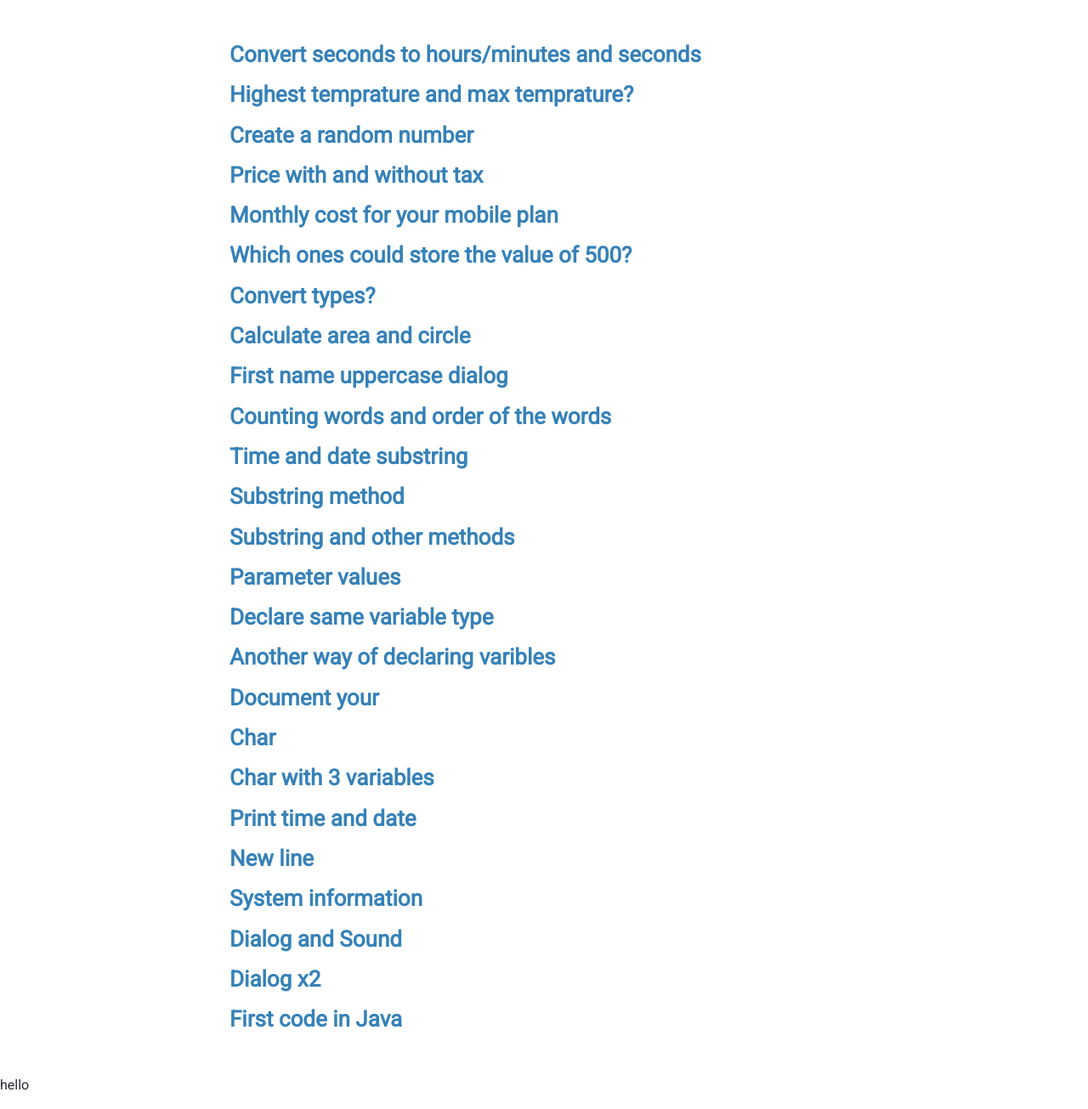
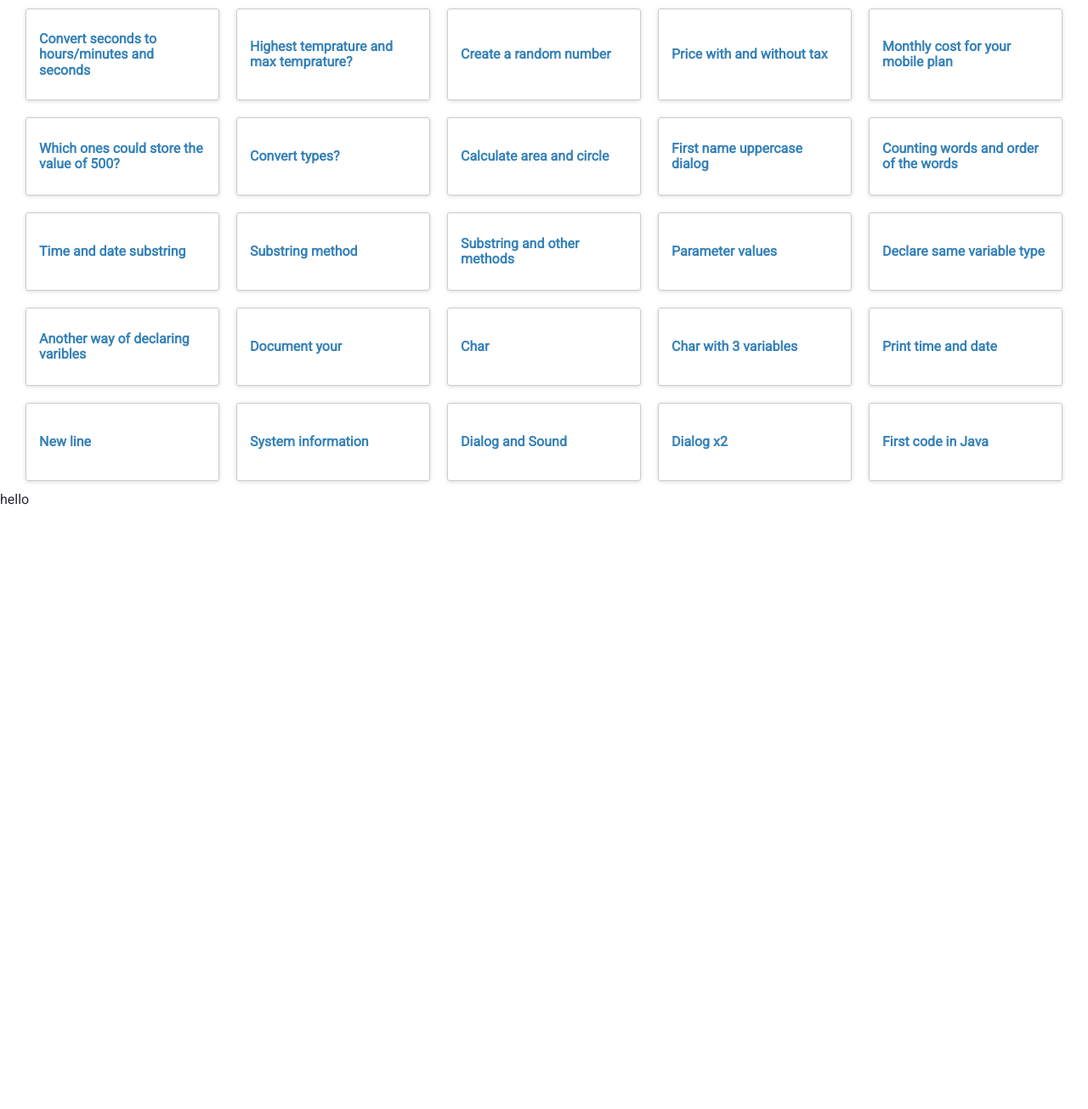
Before and after one commit to scarsam/blog, a Jekyll site: the page built from index.html, in a window 1280 px wide. Shown: the whole page at 85% size. Built offline with Jekyll 4.4.1, drawn with Linux system fonts in a browser that asks for light colours; after the commit the page ends 900 px from its top, so only the background shows below that.

Commit message:
Updated layout with card view

```diff
--- a/_layouts/default.html
+++ b/_layouts/default.html
@@ -1,11 +1,11 @@
 {% include header.html %}
-<div class="wrapper">
-  <article>
-    {% for post in site.posts %}
-    <a href="{{ post.url }}">
-      <h1>{{ post.title }}</h1>
-    </a>
-    {% endfor %}
-  </article>
-</div>
+<main>
+  {% for post in site.posts %}
+    <article>
+      <a class="cards" href="{{ post.url }}">
+        <h1>{{ post.title }}</h1>
+      </a>
+    </article>
+  {% endfor %}
+</main>
 {% include footer.html %}
--- /dev/null
+++ b/css/_components/_cards.scss
@@ -0,0 +1,15 @@
+.cards {
+	align-items: center;
+	border-radius: 3px;
+	border: 1px solid #cccccc;
+	box-shadow: 0 1px 5px rgba(0, 0, 0, 0.15);
+	display: inline-flex;
+	margin: 10px;
+	min-height: 60px;
+	transition: all 0.2s ease-in-out;
+	width: 100%;
+	&:hover {
+		border: 1px solid #2a7ae2;
+		box-shadow: 0 1px 5px rgba(0, 0, 0, 0.3);
+	}
+}
--- a/css/_components/_links.scss
+++ b/css/_components/_links.scss
@@ -2,12 +2,14 @@
 
 a {
   color: #2a7ae2;
+  display: inline-block;
   text-decoration: none;
+  padding: 15px;
   &:visited {
     color: #1756a9;
   }
   &:hover {
     color: red;
-    text-decoration: underline;
+    text-decoration: none;
   }
 }
--- a/css/_components/_typography.scss
+++ b/css/_components/_typography.scss
@@ -8,7 +8,7 @@
 
 h1 {
 	color: $h1-color;
-	font-size: 26px;
+	font-size: 16px;
 	margin-bottom: 10px;
 }
 
--- a/css/styles.scss
+++ b/css/styles.scss
@@ -8,6 +8,7 @@
 @import "code-snippets";
 @import "typography";
 @import "links";
+@import "cards";
 
 /**
  * Basic styling
@@ -17,8 +18,19 @@
   background-color: $background-color;
  }
 
-article {
-  margin: 50px 0px;
+/**
+ * Main
+ */
+
+main {
+  display: flex;
+  flex-flow: row wrap;
+  height: 100%;
+  padding: 0 20px;
+  article {
+    display: flex;
+    width: 20%;
+  }
 }
 
 /**
```
